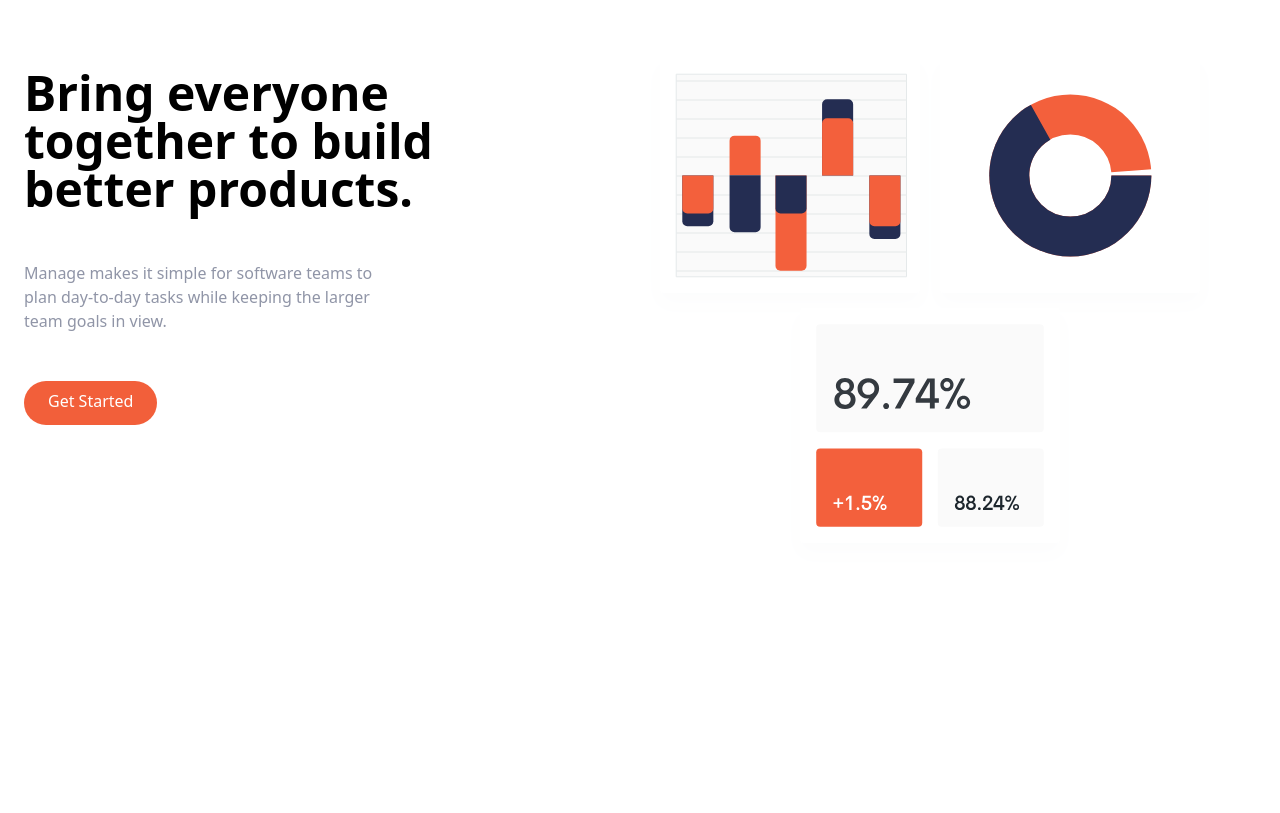
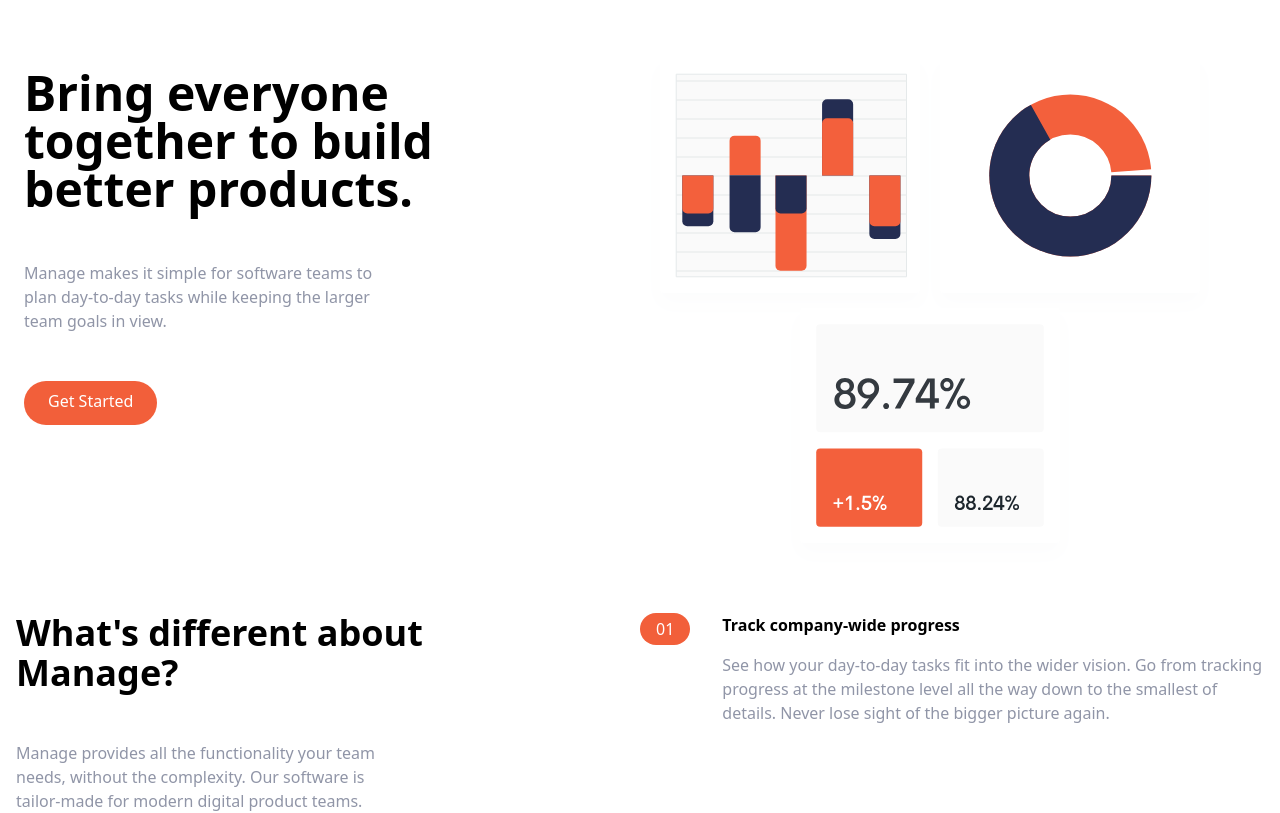
Before and after one commit to ArnaudHalvick/tailwind-css-page, a website: page src/index.html in a window 1280 px wide. Shown: the part 84-897 px from the top of the page. Before the commit the page ends 800 px from the top, so only its background shows below. Drawn offline with Linux system fonts and the light colour scheme.

Commit message:
Add beginning of features section

```diff
--- a/src/index.html
+++ b/src/index.html
@@ -3,7 +3,7 @@
   <head>
     <meta charset="UTF-8" />
     <meta name="viewport" content="width=device-width, initial-scale=1.0" />
-    <title>Document</title>
+    <title>Tailwind CSS landing page</title>
     <link rel="stylesheet" href="./output.css" />
   </head>
   <body>
@@ -65,5 +65,65 @@
         </div>
       </div>
     </section>
+
+    <!-- Features Section -->
+    <section id="features">
+      <!-- Flex Container -->
+      <div
+        class="container flex flex-col px-4 mx-auto mt-10 space-y-12 md:space-y-0 md:flex-row"
+      >
+        <!-- What's different -->
+        <div class="flex flex-col space-y-12 md:w-1/2">
+          <h2
+            class="max-w-md text-4xl font-bold text-center mx-auto md:text-left md:mx-0"
+          >
+            What's different about Manage?
+          </h2>
+          <p
+            class="max-w-sm text-center mx-auto md:text-left md:mx-0 text-dark-grayish-blue"
+          >
+            Manage provides all the functionality your team needs, without the
+            complexity. Our software is tailor-made for modern digital product
+            teams.
+          </p>
+        </div>
+
+        <!-- Numbered List -->
+        <div class="flex flex-col space-y-8 md:w-1/2">
+          <!-- List Item 1 -->
+          <div
+            class="flex flex-col space-y--3 md:space-y-0 md:space-x-6 md:flex-row"
+          >
+            <!-- Heading -->
+            <div
+              class="rounded-l-full bg-bright-red-sup-light md:bg-transparent"
+            >
+              <div class="flex items-center space-x-2">
+                <div
+                  class="px-4 py-2 text-white rounded-full md:py-1 bg-bright-red"
+                >
+                  01
+                </div>
+                <h3 class="text-base font-bold md:mb-4 md:hidden">
+                  Track company-wide progress
+                </h3>
+              </div>
+            </div>
+
+            <div>
+              <h3 class="hidden font-bold mb-4 md:block">
+                Track company-wide progress
+              </h3>
+              <p class="text-dark-grayish-blue">
+                See how your day-to-day tasks fit into the wider vision. Go from
+                tracking progress at the milestone level all the way down to the
+                smallest of details. Never lose sight of the bigger picture
+                again.
+              </p>
+            </div>
+          </div>
+        </div>
+      </div>
+    </section>
   </body>
 </html>
```
Also changed, not shown: src/output.css.
